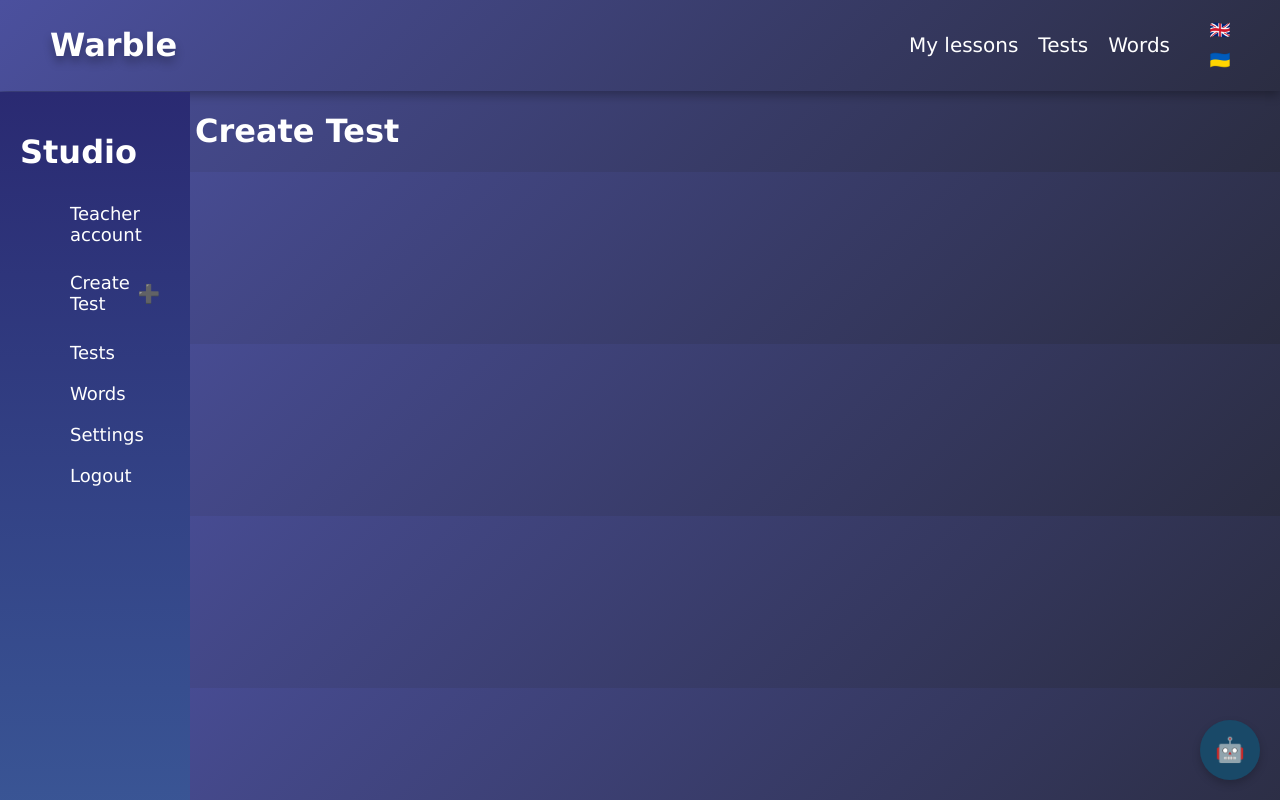
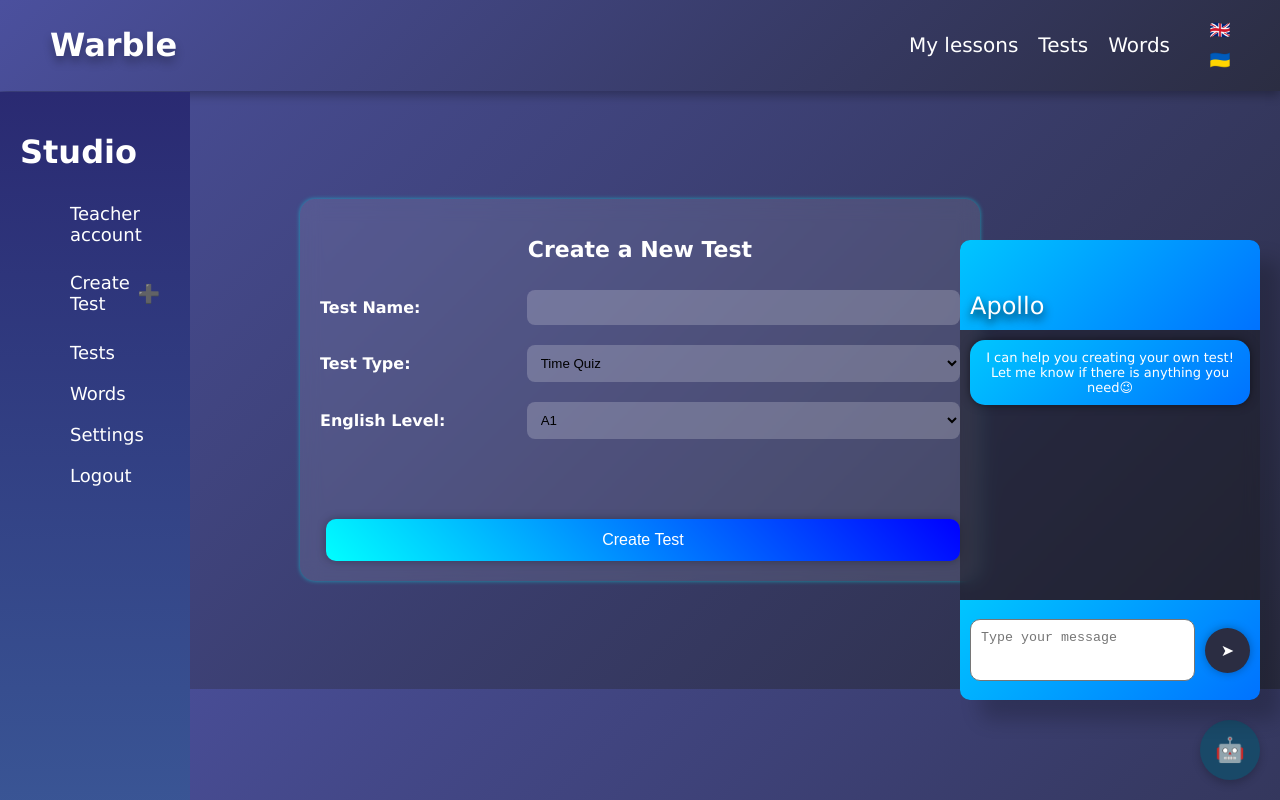
Before and after one commit to RealJarvis/Warble, a plain HTML site: page createTest.html in a window 1280 px wide. Drawn offline with Linux system fonts and the light colour scheme.

Commit message:
imporving the design of test creation tool

```diff
--- a/createTest.html
+++ b/createTest.html
@@ -6,7 +6,9 @@
   <title>Tests</title>
   <link rel="stylesheet" href="warble.css">
   <link rel="icon" href="icon.png">
+  <script src="warble.js"></script>
 </head>
+
 <body>
 <header>
   <h1 id="register"><a href="warble.html">Warble</a></h1>
@@ -28,16 +30,46 @@
   <ul>
     <li><a href="#">Teacher account</a></li>
     <li><a href="createTest.html">Create Test</a><p id="slidebar-emoji">➕</p></li>
-    <li><a href="#">Tests</a></li>
+    <li><a href="Test.html">Tests</a></li>
     <li><a href="#">Words</a></li>
     <li><a href="#">Settings</a></li>
     <li><a href="#">Logout</a></li>
   </ul>
 </div>
 
-<div class="creating-container">
-  <h1>Create Test</h1>
+<div class="test-creation-card">
+  <h2>Create a New Test</h2>
+  <div class="form-box">
+  <label>Test Name:</label>
+      <input type="text" />
+  </div>
+  <div class="form-box">
+  <label>Test Type:</label>
+
+    <select>
+      <option>Time Quiz</option>
+      <option>Fill in the Blanks</option>
+      <option>True or False</option>
+      <option>Multiple choices</option>
+    </select>
+  </div>
+  <div class="form-box">
+  <label>English Level:</label>
+
+    <select>
+      <option>A1</option>
+      <option>A2</option>
+      <option>B1</option>
+      <option>B2</option>
+      <option>C1</option>
+      <option>C2</option>
+    </select>
+  </div>
+
+  <button class="create-test-btn">Create Test</button>
+
 </div>
+
 
 <footer>
 
@@ -70,4 +102,5 @@
 </footer>
 
 </body>
+<script src="warble.js"></script>
 </html>
--- a/warble.css
+++ b/warble.css
@@ -423,10 +423,75 @@ button:disabled {
 }
 
 
-.creating-container {
-    margin-left: 195px;
+.test-creation-card {
+    justify-self: center;
     display: flex;
     flex-direction: column;
-    justify-content: center;
+    margin: 108px;
+    background: rgba(255, 255, 255, 0.1);
+    backdrop-filter: blur(10px);
+    border-radius: 15px;
+    padding: 20px;
+    width: 50%;
+
+    box-shadow: 0 0 4px rgba(0, 255, 255, 0.5);
+    text-align: center;
+}
+
+.test-creation-card h2 {
+    color: white;
+    font-size: 22px;
+}
+
+.test-creation-card input, .test-creation-card select {
+    width: 40%;
+    padding: 10px;
+    margin: 10px 0;
+    border: none;
+    border-radius: 10px;
+    outline: none;
+    background: rgba(255, 255, 255, 0.2);
+    color: black;
+}
+
+
+.create-test-btn {
+    background: linear-gradient(45deg, cyan, blue);
+    border: none;
+    padding: 12px 20px;
+    color: white;
+    font-size: 16px;
+    border-radius: 10px;
+    cursor: pointer;
+    transition: 0.3s;
 
 }
+
+.create-test-btn:hover {
+    transform: scale(1.05);
+    background: linear-gradient(45deg, blue, cyan);
+}
+
+.form-box {
+    display: flex;
+    align-items: center;
+
+}
+
+.form-box label {
+    flex: 1; /* Allows labels to take equal space */
+    text-align: left; /* Aligns labels to the left */
+    font-size: 16px;
+    font-weight: bold;
+    color: white;
+}
+
+.form-box input, .form-box select {
+    flex: 2; /* Inputs take more space */
+    padding: 10px;
+    border-radius: 8px;
+    background: rgba(255, 255, 255, 0.2);
+    border: none;
+    outline: none;
+
+}
--- a/warble.js
+++ b/warble.js
@@ -1,3 +1,19 @@
+window.onload = function() {
+    console.log(window.location.href);
+    if (window.location.href.includes("createTest.html")) {
+
+        setTimeout( () => {
+            toggleChat();
+            chatApollo("createMessage")}, 1000);
+    }else if (window.location.href.includes("Test.html")) {
+
+        setTimeout( () => {
+            toggleChat();
+            chatApollo("quizMessage")}, 1000);
+    }
+}
+
+
 function toggleDarkMode() {
     document.body.style.backgroundColor = "#cce0ff";
     document.body.style.color = "black";
@@ -91,7 +107,7 @@ nextButton.addEventListener("click", () => {
         nextButton.style.display = "none";
         scoreText.textContent = `Your score: ${score} / ${questions.length}`;
         setTimeout(() => {
-            toggleChat();
+
             chatApollo(score);
         }, 2000);
 
@@ -153,22 +169,32 @@ function chatApollo(usersMessage) {
             apolloMessage.textContent = "You should work in NASA😎";
         }
     }
+    else if (usersMessage.toLowerCase().includes("createmessage")) {
+        apolloMessage.textContent = "I can help you creating your own test! Let me know if there is anything you need😉";
+    } else if (usersMessage.toLowerCase().includes("quizmessage")) {
+        apolloMessage.textContent = "This quiz is made for B2 level speakers, so pay attention🙂";
+    }
 
-    else if (usersMessage.toLowerCase() === "hello") {
+    else if (usersMessage.toLowerCase().includes("hello")) {
         apolloMessage.textContent = "Hello, how can I help you?";
-    }else if (usersMessage.toLowerCase() === "dark mode") {
-        apolloMessage.textContent = "Light mode on✔️";
-        toggleDarkMode();
-    }else if (usersMessage.toLowerCase() === "tests") {
+    }else if (usersMessage.toLowerCase().includes("light mode")) {
+        apolloMessage.textContent = "Unfortunately light mode is not available:(";
+        //toggleDarkMode();
+    }else if (usersMessage.toLowerCase().includes("tests")) {
         apolloMessage.textContent = "Brace yourself, we are going to English tests🫡";
         setTimeout(() => {
             window.location.href = "Test.html";
         }, 4000);
 
-    }else if (usersMessage.toLowerCase() === "what can you do?") {
+    }else if (usersMessage.toLowerCase().includes("what can you do?")) {
         apolloMessage.textContent = "Well, not that much for now🤕";
-    }else if (usersMessage.toLowerCase() === "thanks") {
+    }else if (usersMessage.toLowerCase().includes("thank")) {
         apolloMessage.textContent = "I'm always here to give you compliments🫡";
+    }
+    else if (usersMessage.toLowerCase().includes("your name")) {
+        apolloMessage.textContent = "My name is Apollo, I am your personal tutor, and will guide you on the way of developing your English skills🫡";
+    }else if (usersMessage.toLowerCase().includes("how are you")) {
+        apolloMessage.textContent = "I am doing just great!";
     }
     else {
         apolloMessage.textContent = "I don't know how to reply to this message😭";
```
Also changed, not shown: Test.html (+1 -0 lines), warble.html (+1 -1 lines).
